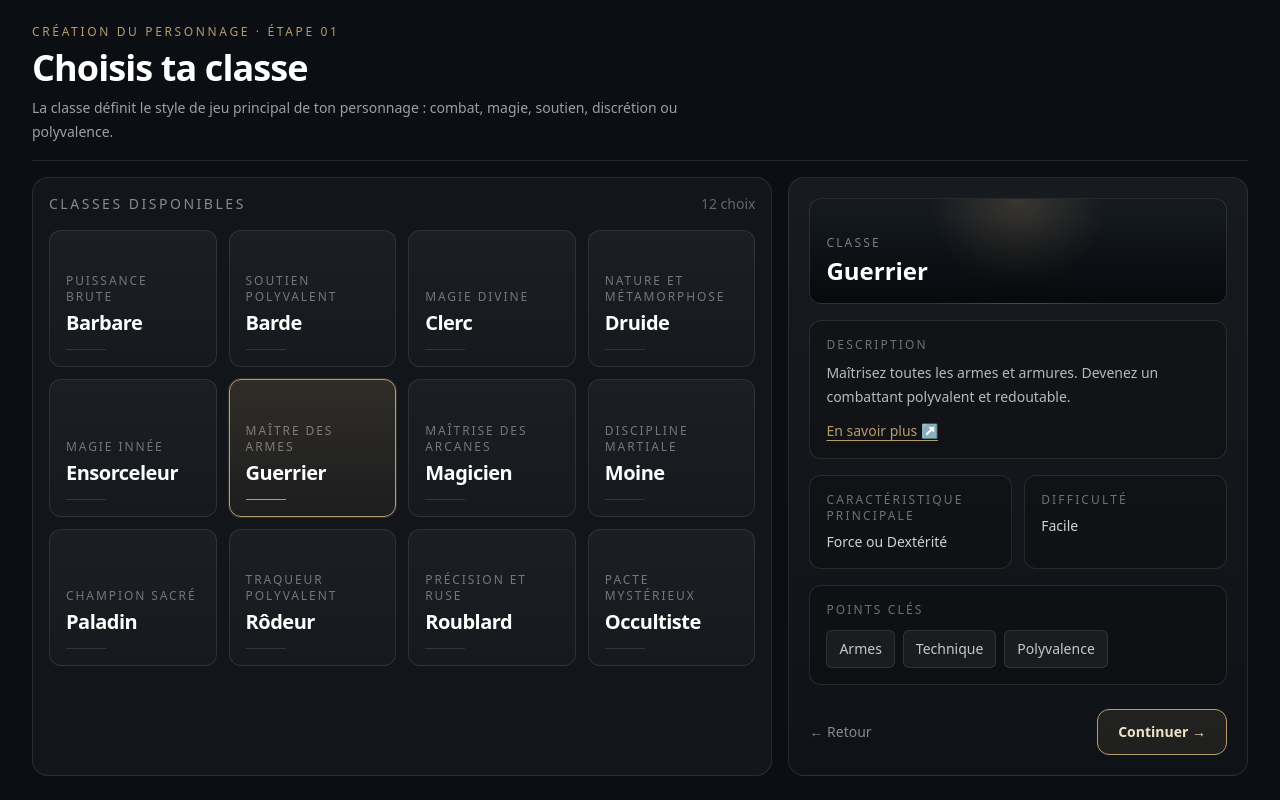
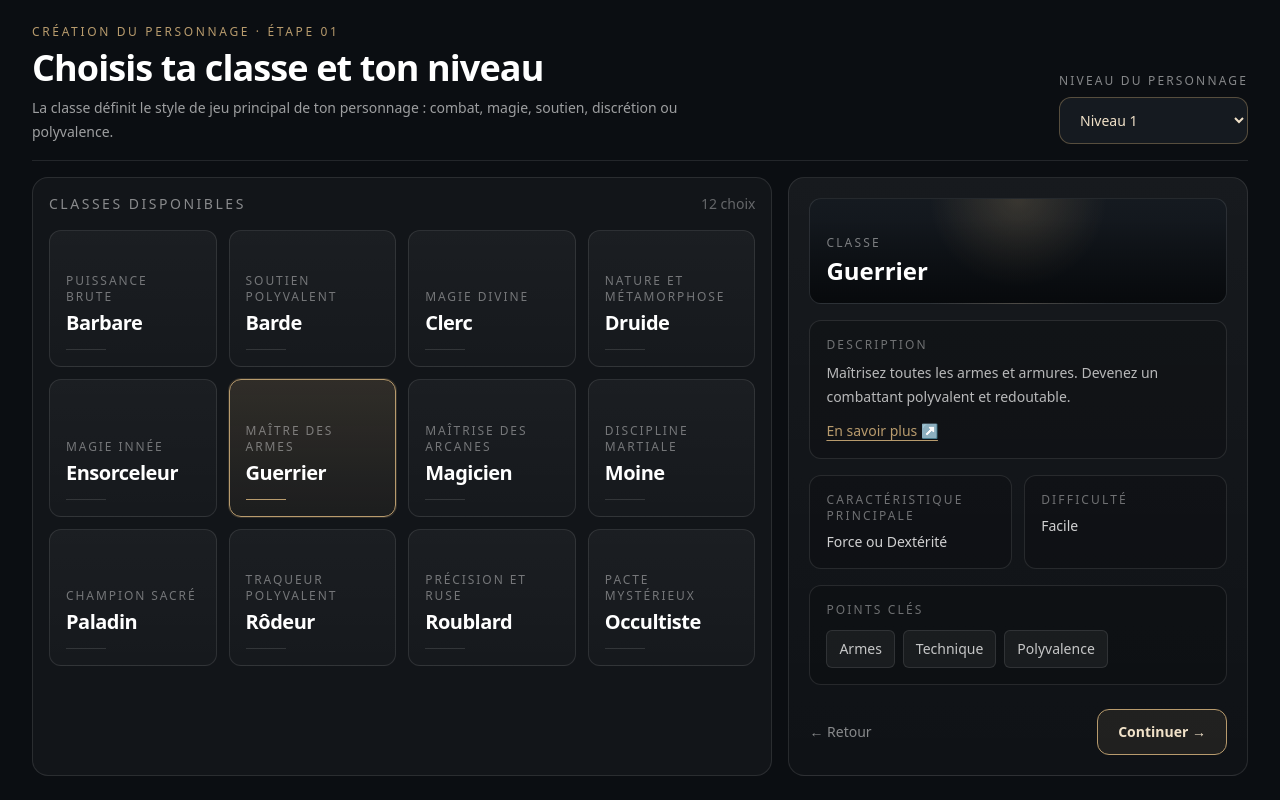
Before and after one commit to Kitari31/dnd-character-builder, a Next.js app: page /creation/classes in a window 1280 px wide. Built offline with nearby package versions, Linux system fonts and the light colour scheme.

Commit message:
feat: add level to class page

```diff
--- a/src/app/creation/backgrounds/page.tsx
+++ b/src/app/creation/backgrounds/page.tsx
@@ -43,6 +43,7 @@ function BackgroundSelection() {
     }
 
     params.set("background", selectedBackgroundId);
+    params.set("level", searchParams.get("level") ?? "1");
 
     router.push(`/creation/abilities?${params.toString()}`);
   };
--- a/src/app/creation/classes/page.tsx
+++ b/src/app/creation/classes/page.tsx
@@ -9,6 +9,7 @@ const classes = getClasses();
 export default function ClassPage() {
   const router = useRouter();
   const [selectedClassId, setSelectedClassId] = useState<string>("guerrier");
+  const [selectedLevel, setSelectedLevel] = useState<number>(1);
 
   const selectedClass = useMemo(
     () => classes.find((item) => item.id === selectedClassId) ?? classes[0],
@@ -19,6 +20,7 @@ export default function ClassPage() {
     const params = new URLSearchParams();
 
     params.set("class", selectedClassId);
+    params.set("level", String(selectedLevel));
 
     router.push(`/creation/species?${params.toString()}`);
   };
@@ -35,13 +37,33 @@ export default function ClassPage() {
               </p>
 
               <h1 className="text-3xl font-semibold tracking-tight md:text-4xl">
-                Choisis ta classe
+                Choisis ta classe et ton niveau
               </h1>
 
               <p className="mt-2 max-w-2xl text-sm leading-6 text-white/60">
                 La classe définit le style de jeu principal de ton personnage :
                 combat, magie, soutien, discrétion ou polyvalence.
               </p>
+            </div>
+            <div className="flex shrink-0 flex-col gap-2">
+              <label
+                htmlFor="character-level"
+                className="text-xs font-medium uppercase tracking-[0.18em] text-white/50"
+              >
+                Niveau du personnage
+              </label>
+              <select
+                id="character-level"
+                value={selectedLevel}
+                onChange={(event) => setSelectedLevel(Number(event.target.value))}
+                className="rounded-xl border border-[#b89b6d]/40 bg-[#151a20] px-4 py-3 text-sm font-medium text-[#f1e2c9] focus-visible:outline-2 focus-visible:outline-offset-4 focus-visible:outline-[#b89b6d]"
+              >
+                {Array.from({ length: 20 }, (_, index) => index + 1).map((level) => (
+                  <option key={level} value={level}>
+                    Niveau {level}
+                  </option>
+                ))}
+              </select>
             </div>
           </div>
         </header>
--- a/src/app/creation/species/page.tsx
+++ b/src/app/creation/species/page.tsx
@@ -33,6 +33,7 @@ function SpeciesSelection() {
     }
 
     params.set("species", selectedSpeciesId);
+    params.set("level", searchParams.get("level") ?? "1");
 
     router.push(`/creation/backgrounds?${params.toString()}`);
   };
```
